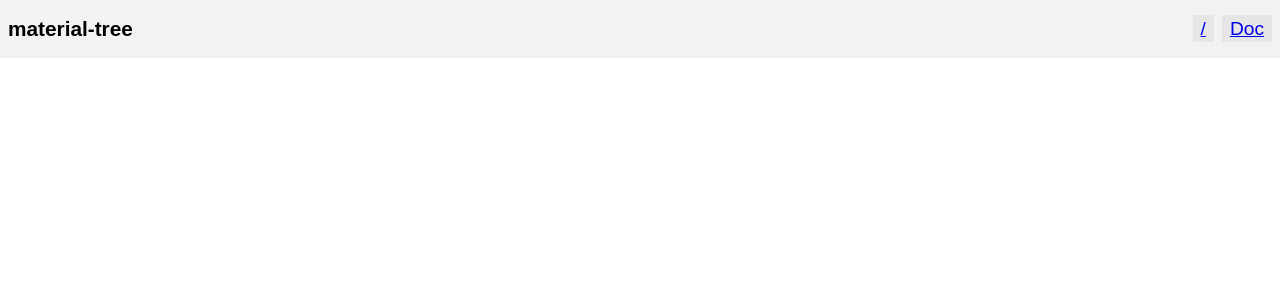
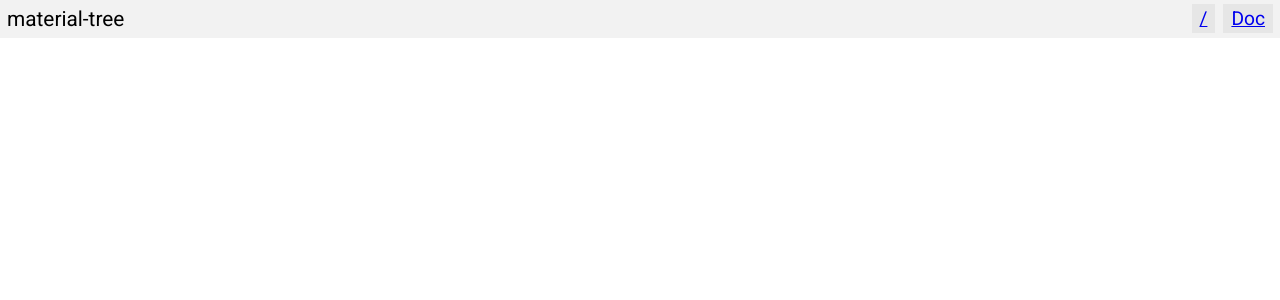
Before and after one commit to MarcMonchablon/material-dynamic-tree, an Angular app: page / in a window 1280 px wide. Shown: the top 300 px of the page. Built offline with nearby package versions, Linux system fonts and the light colour scheme.

Commit message:
add '@angular/material'
with `ng add @angular/material@14`

```diff
--- a/angular.json
+++ b/angular.json
@@ -28,6 +28,7 @@
               "src/assets"
             ],
             "styles": [
+              "./node_modules/@angular/material/prebuilt-themes/indigo-pink.css",
               "src/styles.scss"
             ],
             "scripts": []
@@ -96,6 +97,7 @@
               "src/assets"
             ],
             "styles": [
+              "./node_modules/@angular/material/prebuilt-themes/indigo-pink.css",
               "src/styles.scss"
             ],
             "scripts": []
--- a/package.json
+++ b/package.json
@@ -11,10 +11,12 @@
   "private": true,
   "dependencies": {
     "@angular/animations": "^14.2.0",
+    "@angular/cdk": "^14.2.7",
     "@angular/common": "^14.2.0",
     "@angular/compiler": "^14.2.0",
     "@angular/core": "^14.2.0",
     "@angular/forms": "^14.2.0",
+    "@angular/material": "^14.2.7",
     "@angular/platform-browser": "^14.2.0",
     "@angular/platform-browser-dynamic": "^14.2.0",
     "@angular/router": "^14.2.0",
--- a/src/app/app.component.scss
+++ b/src/app/app.component.scss
@@ -8,6 +8,7 @@
 }
 .main-title {
   font-size: 1.3rem;
+  margin: 0;
 }
 .main-nav a {
   font-size: 1.2rem;
--- a/src/app/app.module.ts
+++ b/src/app/app.module.ts
@@ -4,6 +4,7 @@
 import { AppRoutingModule } from './app-routing.module';
 import { AppComponent } from './app.component';
 import { DocumentationComponent } from './examples/documentation/documentation.component';
+import { BrowserAnimationsModule } from '@angular/platform-browser/animations';
 
 @NgModule({
   declarations: [
@@ -12,7 +13,8 @@
   ],
   imports: [
     BrowserModule,
-    AppRoutingModule
+    AppRoutingModule,
+    BrowserAnimationsModule
   ],
   providers: [],
   bootstrap: [AppComponent]
--- a/src/index.html
+++ b/src/index.html
@@ -6,8 +6,11 @@
   <base href="/">
   <meta name="viewport" content="width=device-width, initial-scale=1">
   <link rel="icon" type="image/x-icon" href="favicon.ico">
+  <link rel="preconnect" href="https://fonts.gstatic.com">
+  <link href="https://fonts.googleapis.com/css2?family=Roboto:wght@300;400;500&display=swap" rel="stylesheet">
+  <link href="https://fonts.googleapis.com/icon?family=Material+Icons" rel="stylesheet">
 </head>
-<body>
+<body class="mat-typography">
   <app-root></app-root>
 </body>
 </html>
--- a/src/styles.scss
+++ b/src/styles.scss
@@ -1,8 +1,12 @@
 /* You can add global styles to this file, and also import other style files */
+
+html, body {
+  height: 100%;
+}
 
 body {
   margin: 0;
-  font-family: sans-serif;
+  //font-family: Roboto, "Helvetica Neue", sans-serif;
 }
 
 .flex-placeholder { flex-grow: 1; }
```
Also changed, not shown: 1 other file (tests, documents, lock files or other folders).
